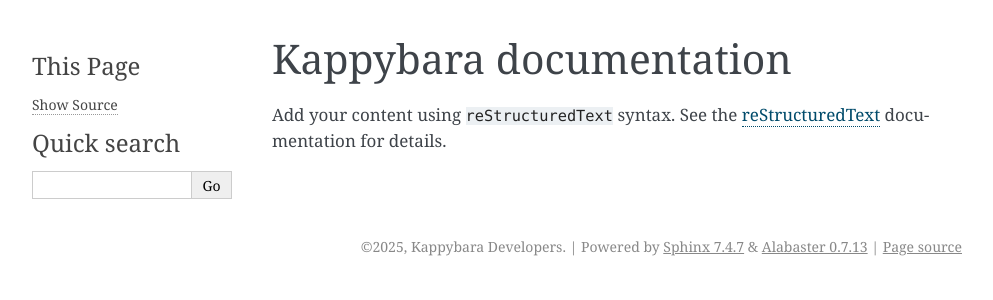
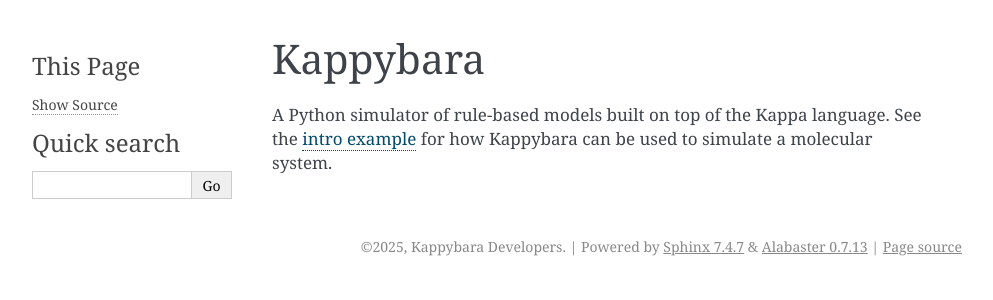
Before and after one commit to berkalpay/kappybara, a Sphinx documentation site: the page built from docs/source/index.rst, in a window 1280 px wide. Shown: the top 300 px of the page, without its empty margins (148-1141 px from the left). Built offline with Sphinx 7.4.7, drawn with Linux system fonts in a browser that asks for light colours.

Commit message:
move intro example to docs

```diff
--- /dev/null
+++ b/docs/source/examples/index.rst
@@ -0,0 +1 @@
+:doc:`Heterodimerization (intro example) <heterodimerization>`
--- a/docs/source/index.rst
+++ b/docs/source/index.rst
@@ -3,12 +3,12 @@
    You can adapt this file completely to your liking, but it should at least
    contain the root `toctree` directive.
 
-Kappybara documentation
-=======================
+#########
+Kappybara
+#########
 
-Add your content using ``reStructuredText`` syntax. See the
-`reStructuredText <https://www.sphinx-doc.org/en/master/usage/restructuredtext/index.html>`_
-documentation for details.
+A Python simulator of rule-based models built on top of the Kappa language.
+See the :doc:`intro example <examples/heterodimerization>` for how Kappybara can be used to simulate a molecular system.
 
 
 .. toctree::
```
Also changed, not shown: README.md (+0 -74 lines), docs/source/examples/heterodimerization.rst (added, +81 -0 lines), docs/source/_static/heterodimerization-timeseries.png (added).
